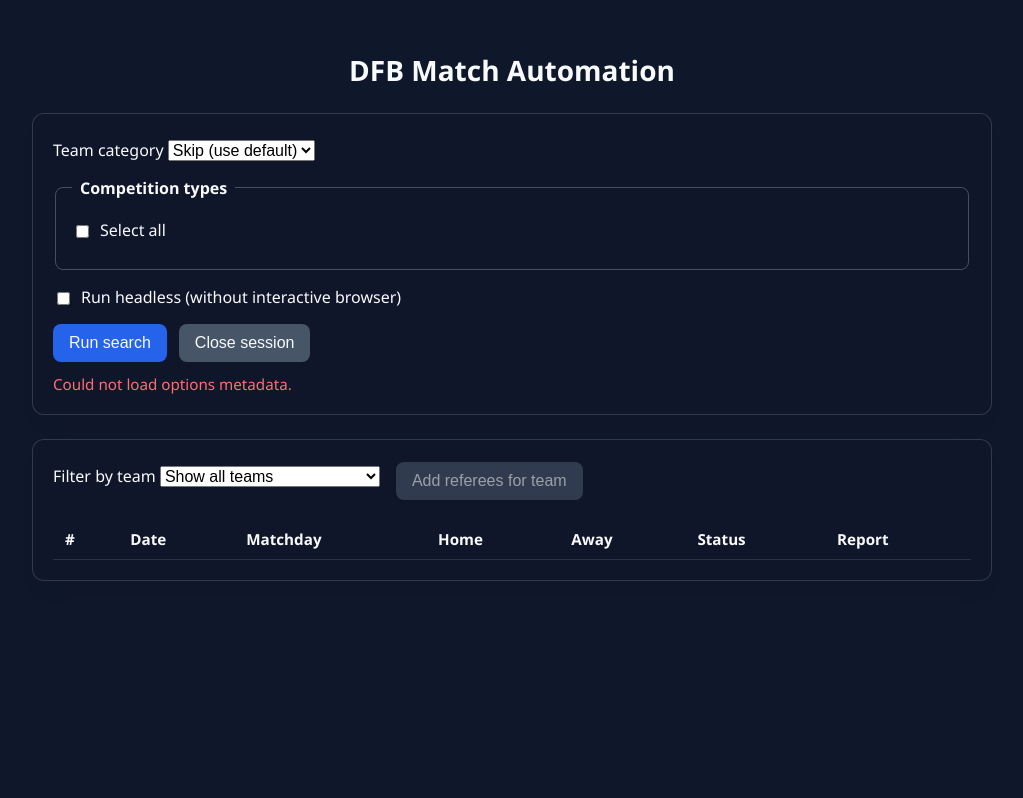
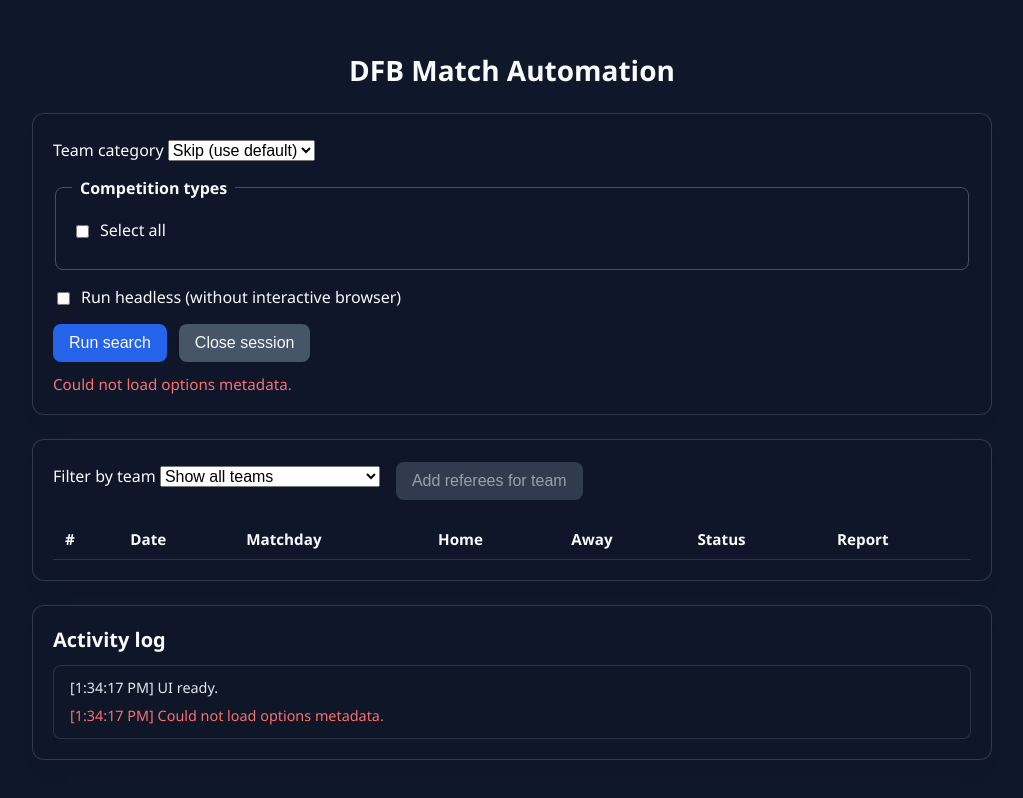
Before and after one commit to Areo-RGB/auto, a website: page public/index.html in a window 1280 px wide. Shown: the whole page, without its empty margins (128-1151 px from the left). Drawn offline with Linux system fonts and the light colour scheme; no server answers.

Commit message:
Add activity log UI and client-side logging; extend referees data
- Add log UI (styles + DOM) including log list container and entry styles
- Implement addLog() with max-entry trimming and auto-scroll behavior
- Wire logging into setStatus and emit startup/options-loaded messages
- Expand referees.json with additional context/referee entries

```diff
--- a/public/index.html
+++ b/public/index.html
@@ -133,6 +133,44 @@
         min-width: 220px;
       }
 
+      .log-section h2 {
+        font-size: 1.25rem;
+        margin: 0 0 12px;
+      }
+
+      .log-container {
+        max-height: 240px;
+        overflow-y: auto;
+        background: rgba(15, 23, 42, 0.4);
+        border-radius: 8px;
+        border: 1px solid rgba(148, 163, 184, 0.2);
+        padding: 12px 16px;
+      }
+
+      #logList {
+        list-style: none;
+        margin: 0;
+        padding: 0;
+        display: flex;
+        flex-direction: column;
+        gap: 8px;
+        font-size: 0.9rem;
+      }
+
+      .log-entry {
+        color: #e2e8f0;
+        line-height: 1.4;
+        word-break: break-word;
+      }
+
+      .log-entry.success {
+        color: #4ade80;
+      }
+
+      .log-entry.error {
+        color: #f87171;
+      }
+
       @media (max-width: 720px) {
         fieldset legend {
           font-size: 0.95rem;
@@ -209,6 +247,13 @@
           <tbody id="resultsBody"></tbody>
         </table>
       </section>
+
+      <section class="log-section">
+        <h2>Activity log</h2>
+        <div class="log-container">
+          <ul id="logList"></ul>
+        </div>
+      </section>
     </main>
 
     <script>
@@ -231,12 +276,35 @@
       const runButton = document.getElementById("runButton");
       const closeButton = document.getElementById("closeButton");
       const headlessMode = document.getElementById("headlessMode");
+      const logList = document.getElementById("logList");
+      const MAX_LOG_ENTRIES = 100;
 
-      function setStatus(message, tone = "neutral") {
+      function addLog(message, tone = "neutral") {
+        if (!logList || !message) return;
+        const entry = document.createElement("li");
+        entry.className = "log-entry";
+        if (tone === "error") entry.classList.add("error");
+        if (tone === "success") entry.classList.add("success");
+        const time = new Date().toLocaleTimeString();
+        entry.textContent = `[${time}] ${message}`;
+        logList.appendChild(entry);
+        while (logList.children.length > MAX_LOG_ENTRIES) {
+          logList.removeChild(logList.firstChild);
+        }
+        const container = logList.parentElement;
+        if (container) {
+          container.scrollTop = container.scrollHeight;
+        }
+      }
+
+      function setStatus(message, tone = "neutral", options = {}) {
         statusLine.textContent = message;
         statusLine.classList.remove("error", "success");
         if (tone === "error") statusLine.classList.add("error");
         if (tone === "success") statusLine.classList.add("success");
+        if (options.log !== false) {
+          addLog(message, tone);
+        }
       }
 
       function competitionCheckboxes() {
@@ -361,6 +429,7 @@
             competitionTypeList.appendChild(wrapper);
           });
           state.optionsLoaded = true;
+          addLog("Options metadata loaded.", "success");
         } catch (err) {
           console.error(err);
           setStatus("Could not load options metadata.", "error");
@@ -531,6 +600,7 @@
 
       document.addEventListener("DOMContentLoaded", loadOptions);
       updateBulkRefereesButton();
+      addLog("UI ready.");
     </script>
   </body>
 </html>
```
Also changed, not shown: referees.json (+81 -0 lines).
